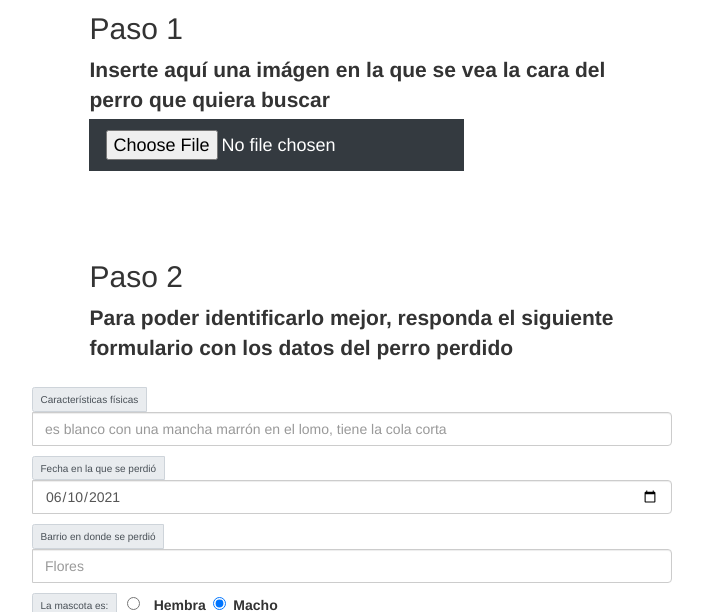
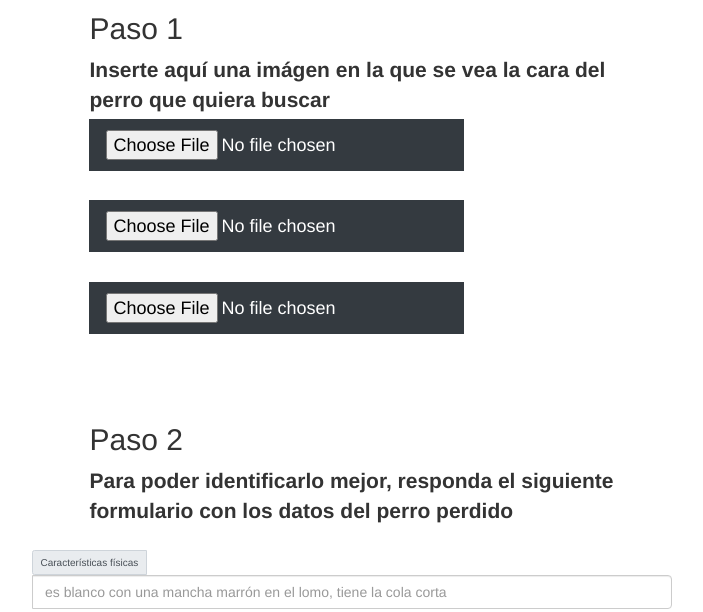
Before and after one commit to teamght/mascotas-web-app, a Flask app: page / in a window 1280 px wide. Shown: the part 203-815 px from the top of the page, without its empty margins (288-991 px from the left). Run offline with Flask 2, Linux system fonts and the light colour scheme; some libraries are stand-ins or nearby versions.

Commit message:
Enviar hasta 3 imágenes

```diff
--- a/templates/index.html
+++ b/templates/index.html
@@ -39,12 +39,12 @@
             }
 
         });
-        function readURL(input) {
+        function readURL(input, idImagenUpload) {
             if (input.files && input.files[0]) {
                 var reader = new FileReader();
 
                 reader.onload = function (e) {
-                    $('#img-upload').attr('src', e.target.result);
+                    $(idImagenUpload).attr('src', e.target.result);
                 }
 
                 reader.readAsDataURL(input.files[0]);
@@ -53,7 +53,13 @@
         }
 
         $("#imgInp").change(function(){
-            readURL(this);
+            readURL(this, '#img-upload');
+        });
+        $("#imgInp_2").change(function(){
+            readURL(this, '#img-upload-2');
+        });
+        $("#imgInp_3").change(function(){
+            readURL(this, '#img-upload-3');
         });
     });
                             </script>
@@ -140,6 +146,7 @@
                     <label>
                         Inserte aquí una imágen en la que se vea la cara del perro que quiera buscar
                     </label>
+                    <!-- Primera imagen -->
                     <div class="input-group">
                         <span class="input-group-btn">
                             <span class="btn btn-dark btn-lg">
@@ -149,6 +156,26 @@
                         </span>
                     </div>
                     <img id="img-upload"/>
+                    <!-- Segunda imagen -->
+                    <div class="input-group">
+                        <span class="input-group-btn">
+                            <span class="btn btn-dark btn-lg">
+                                <input id="imgInp_2" type="file">
+                                </input>
+                            </span>
+                        </span>
+                    </div>
+                    <img id="img-upload-2"/>
+                    <!-- Tercera imagen -->
+                    <div class="input-group">
+                        <span class="input-group-btn">
+                            <span class="btn btn-dark btn-lg">
+                                <input id="imgInp_3" type="file">
+                                </input>
+                            </span>
+                        </span>
+                    </div>
+                    <img id="img-upload-3"/>
                 </div>
             </div>
         </div>
@@ -371,10 +398,16 @@ function searchfunction(params) {
      */
     var geolocalizacion = {"x": -40.82706832885742, "y": -62.97184753417969};
 
-    var jsonDataMascota = JSON.stringify({
-        "imagen": getByteString($("#img-upload")[0].src),
-        "geolocalizacion": geolocalizacion,
-    })
+    var objDataMascota = {"geolocalizacion": geolocalizacion}
+    objDataMascota["imagen_1"] = getByteString($("#img-upload")[0].src)
+    if($("#img-upload-2")[0].src.length > 0){
+        objDataMascota["imagen_2"] = getByteString($("#img-upload-2")[0].src)
+    }
+    if($("#img-upload-3")[0].src.length > 0){
+        objDataMascota["imagen_3"] = getByteString($("#img-upload-3")[0].src)
+    }
+
+    var jsonDataMascota = JSON.stringify({objDataMascota})
     $.ajax({
             url: "/search",
             //url: "https://mascotas-buscar-app.azurewebsites.net/api/HttpTriggerMascotasBuscar?",
```
